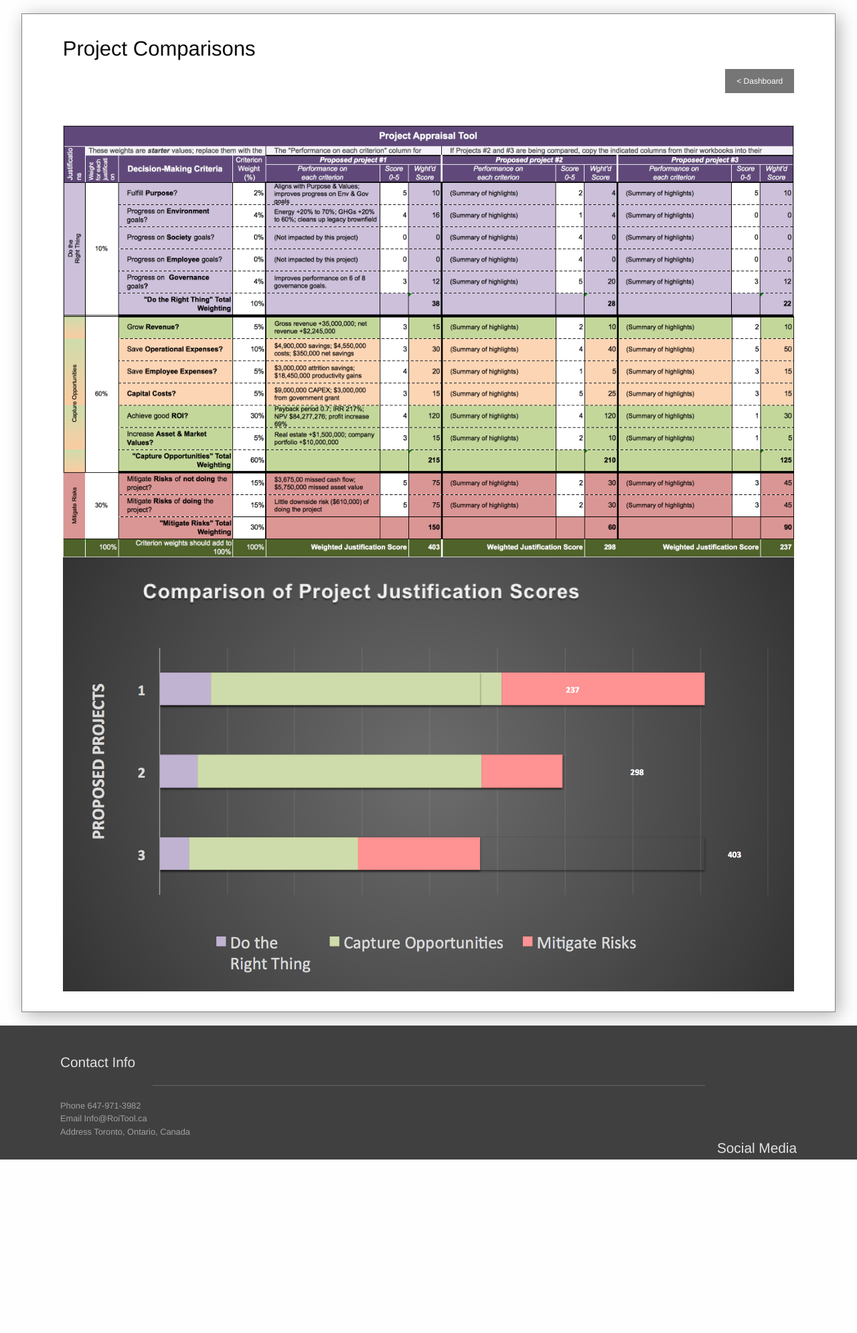
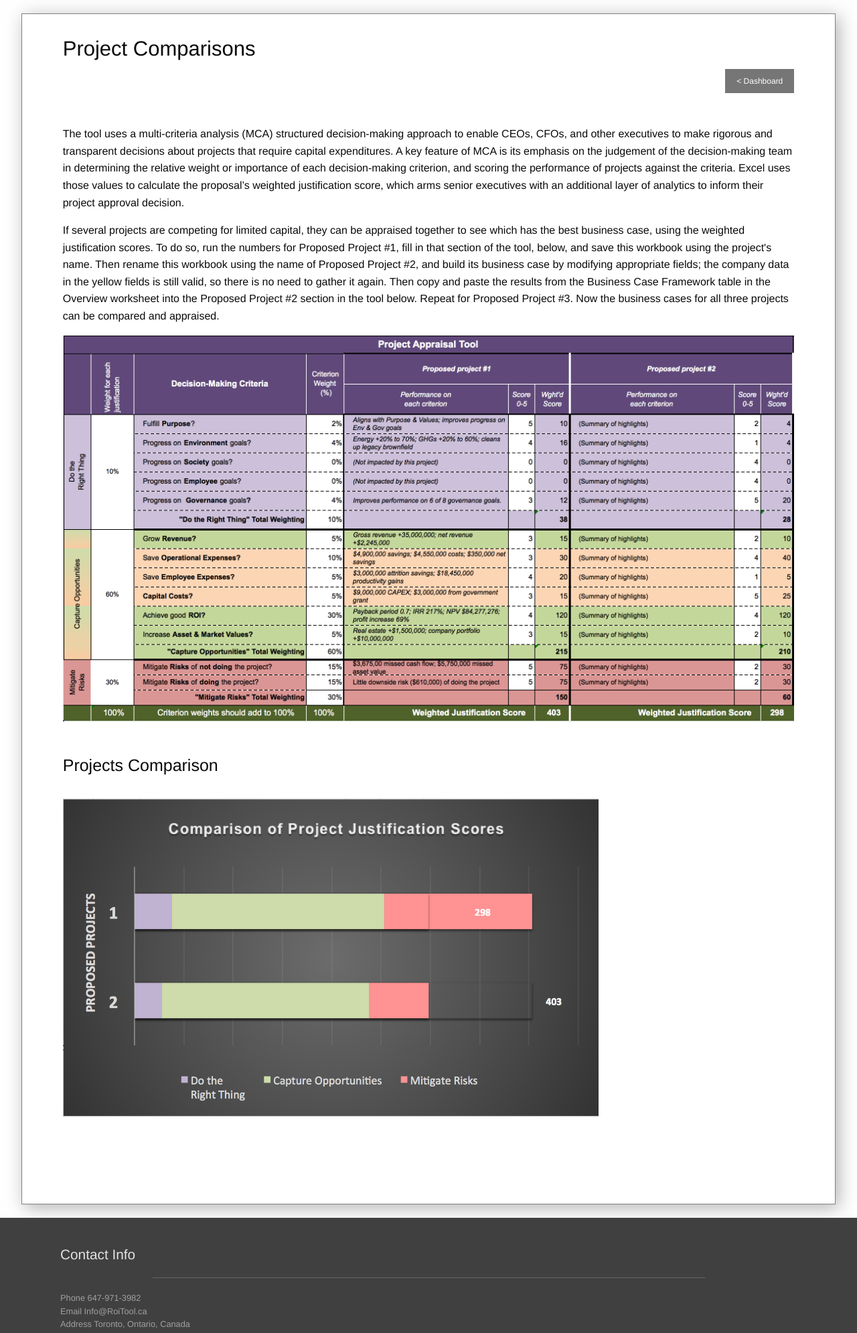
Before and after one commit to rmeyers/roi_prototype, a Flask app: page /user/1/compare in a window 1280 px wide. Shown: the part 88-2078 px from the top of the page at 67% size. Before the commit the page ends 1819 px from the top, so only its background shows below. Run offline with Flask 2, Linux system fonts and the light colour scheme; a user stored in the database is signed in; some libraries are stand-ins or nearby versions.

Commit message:
update compare page to look better

```diff
--- a/static/css/styles.css
+++ b/static/css/styles.css
@@ -237,6 +237,11 @@ hr {
     width: 100%;
 }
 
+.compareGraph {
+    max-width: 800px;
+    padding-bottom: 100px;
+}
+
 /* ----- FOOTER ----- */
 
 footer {
--- a/templates/compare.html
+++ b/templates/compare.html
@@ -15,10 +15,11 @@
                 </ul>
             </div><br><br>
 
-            <img src="{{ url_for('static', filename='img/compareTop.png') }}" alt="Compare Table"/>
-            <img src="{{ url_for('static', filename='img/compareMiddle.png') }}" alt="Compare Table"/>
-            <img src="{{ url_for('static', filename='img/compareBottom.png') }}" alt="Compare Table"/>
-            <img src="{{ url_for('static', filename='img/compareGraph.png') }}" alt="Compare Table"/>
+            <p>The tool uses a multi-criteria analysis (MCA) structured decision-making approach to enable CEOs, CFOs, and other executives to make rigorous and transparent decisions about projects that require capital expenditures. A key feature of MCA is its emphasis on the judgement of the decision-making team in determining the relative weight or importance of each decision-making criterion, and scoring the performance of projects against the criteria. Excel uses those values to calculate the proposal’s weighted justification score, which arms senior executives with an additional layer of analytics to inform their project approval decision.</p>
+            <p>If several projects are competing for limited capital, they can be appraised together to see which has the best business case, using the weighted justification scores. To do so, run the numbers for Proposed Project #1, fill in that section of the tool, below, and save this workbook using the project's name. Then rename this workbook using the name of Proposed Project #2, and build its business case by modifying appropriate fields; the company data in the yellow fields is still valid, so there is no need to gather it again. Then copy and paste the results from the Business Case Framework table in the Overview worksheet into the Proposed Project #2 section in the tool below. Repeat for Proposed Project #3. Now the business cases for all three projects can be compared and appraised.</p>
+            <img src="{{ url_for('static', filename='img/compare.png') }}" alt="Compare Table"/><br><br><br>
+            <h4>Projects Comparison</h4><br>
+            <img class="compareGraph" src="{{ url_for('static', filename='img/compareGraph.png') }}" alt="Compare Table"/>
 
         </div>
     </section>
```
Also changed, not shown: static/img/compare.png (added), static/img/compareBottom.png (deleted), static/img/compareGraph.png, static/img/compareMiddle.png (deleted), static/img/compareTop.png (deleted).
